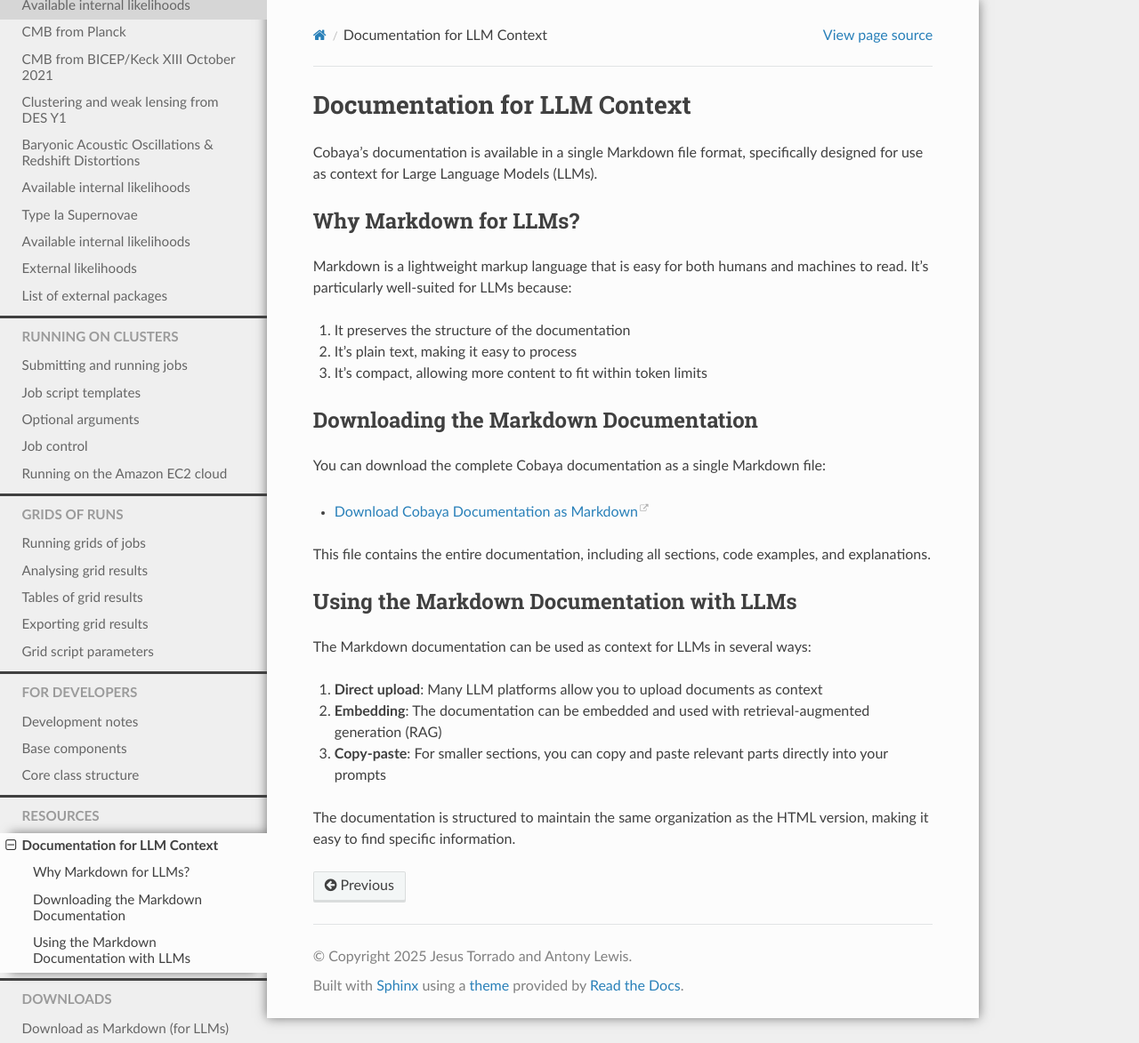
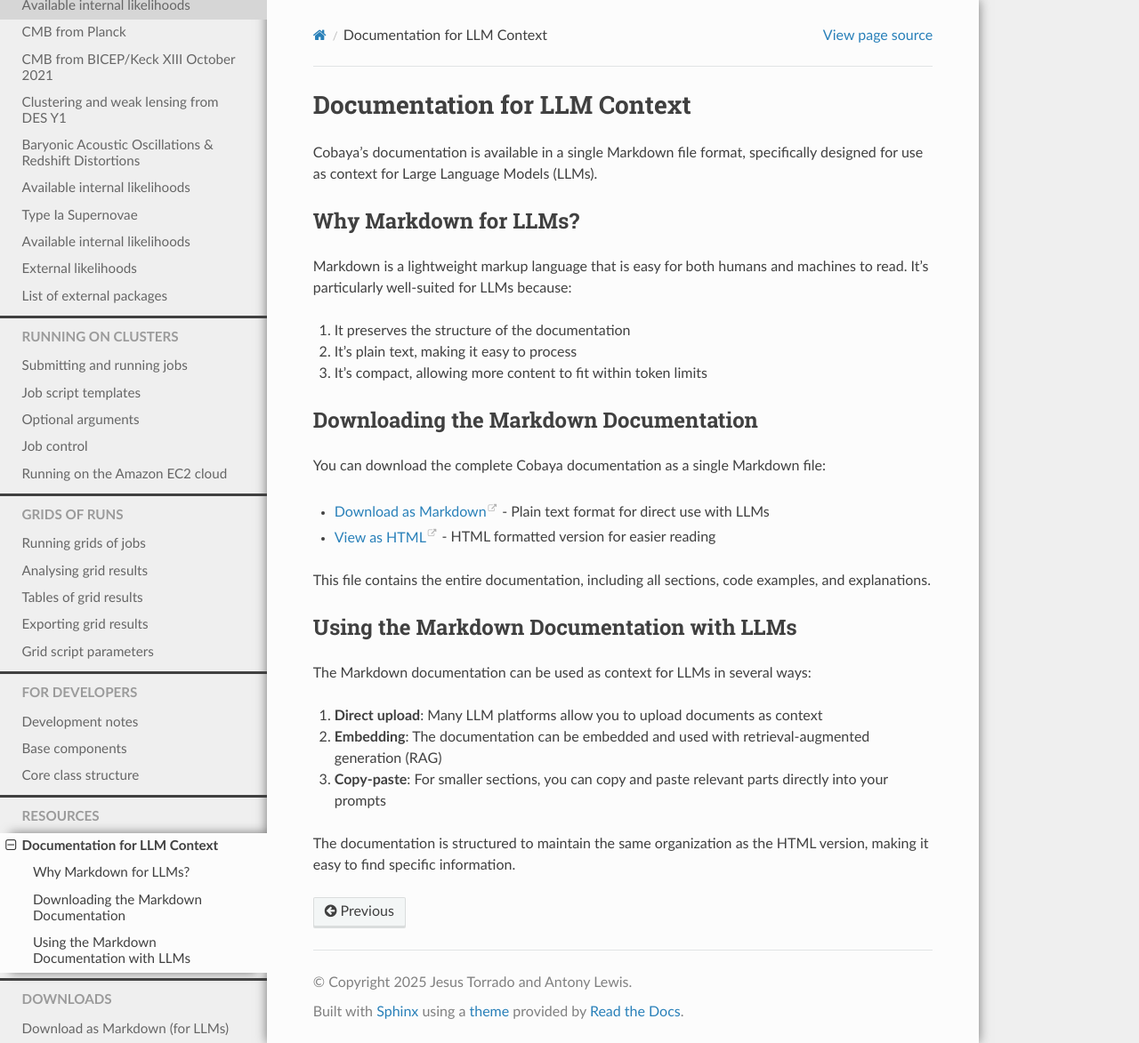
Before and after one commit to CobayaSampler/cobaya, a Sphinx documentation site: the page built from docs/llm_context.rst, in a window 1280 px wide and 1173 px high. Shown: the whole window at 89% size. Built offline with Sphinx 7.4.7 and the Read the Docs theme 3.1.0, drawn with Linux system fonts in a browser that asks for light colours; part of the change alters nothing that is shown.

Commit message:
Add HTML version of documentation and use html_static_path

```diff
--- a/docs/llm_context.rst
+++ b/docs/llm_context.rst
@@ -19,12 +19,13 @@ Downloading the Markdown Documentation
 
 You can download the complete Cobaya documentation as a single Markdown file:
 
-* `Download Cobaya Documentation as Markdown <cobaya_docs_combined.md>`_
+* `Download as Markdown <_static/cobaya_docs_combined.md>`_ - Plain text format for direct use with LLMs
+* `View as HTML <_static/cobaya_docs_combined.html>`_ - HTML formatted version for easier reading
 
 This file contains the entire documentation, including all sections, code examples, and explanations.
 
 Using the Markdown Documentation with LLMs
----------------------------------------
+------------------------------------------
 
 The Markdown documentation can be used as context for LLMs in several ways:
 
--- a/docs/pre_build_markdown.py
+++ b/docs/pre_build_markdown.py
@@ -8,47 +8,92 @@ import os
 import sys
 import subprocess
 import re
+import shutil
+import traceback
+
+
+def create_html_version(md_file):
+    """Create an HTML version of the markdown file."""
+    print("Creating HTML version of the markdown file...")
+
+    html_file = md_file.replace('.md', '.html')
+
+    try:
+        with open(md_file, 'r', encoding='utf-8') as f:
+            md_content = f.read()
+
+        # Create a simple HTML wrapper for the markdown content
+        html_content = f"""<!DOCTYPE html>
+<html>
+<head>
+    <meta charset="utf-8">
+    <title>Cobaya Documentation for LLMs</title>
+    <style>
+        body {{ font-family: Arial, sans-serif; line-height: 1.6; margin: 20px; }}
+        pre {{ background-color: #f5f5f5; padding: 10px; border-radius: 5px; overflow-x: auto; }}
+        code {{ background-color: #f5f5f5; padding: 2px 4px; border-radius: 3px; }}
+        h1, h2, h3, h4, h5, h6 {{ margin-top: 24px; margin-bottom: 16px; }}
+        a {{ color: #0366d6; text-decoration: none; }}
+        a:hover {{ text-decoration: underline; }}
+    </style>
+</head>
+<body>
+    <h1>Cobaya Documentation for LLMs</h1>
+    <p>This is the complete Cobaya documentation in a format suitable for use with Large Language Models.</p>
+    <hr>
+    <pre>{md_content}</pre>
+</body>
+</html>
+"""
+
+        with open(html_file, 'w', encoding='utf-8') as f:
+            f.write(html_content)
+
+        print(f"HTML version created at: {html_file}")
+        return html_file
+    except Exception as e:
+        print(f"ERROR creating HTML version: {e}")
+        return None
 
 
 def update_conf_py():
-    """Update conf.py to include the markdown file in html_extra_path."""
-    print("Updating conf.py to include the markdown file...")
+    """Update conf.py to include files in html_static_path."""
+    print("Updating conf.py to include files in html_static_path...")
 
     conf_path = "docs/conf.py"
     with open(conf_path, "r", encoding="utf-8") as f:
         content = f.read()
 
-    # The path to the markdown file relative to the conf.py directory
-    md_path = "cobaya_docs_combined.md"
+    # Create a _static directory if it doesn't exist
+    static_dir = os.path.join("docs", "_static")
+    os.makedirs(static_dir, exist_ok=True)
 
-    # Check if html_extra_path is already set
-    if "html_extra_path = " in content:
-        # Replace the existing html_extra_path
-        pattern = r"html_extra_path = \[([^\]]*)\]"
-        if re.search(pattern, content):
-            # Add to existing list if not already there
-            if f"'{md_path}'" not in content and f'"{md_path}"' not in content:
+    # Check if html_static_path is already set
+    if "html_static_path = " in content:
+        # Make sure theme_customisation is included
+        if "html_static_path = ['theme_customisation']" in content:
+            # Already set correctly
+            pass
+        elif "html_static_path = []" in content:
+            # Replace empty list
+            content = content.replace(
+                "html_static_path = []",
+                "html_static_path = ['theme_customisation']"
+            )
+        else:
+            # Add theme_customisation if not already there
+            if "'theme_customisation'" not in content and '"theme_customisation"' not in content:
+                pattern = r"html_static_path = \[([^\]]*)\]"
                 content = re.sub(
                     pattern,
                     lambda m: m.group(0)[:-1] +
-                             (f", '{md_path}'" if m.group(1) else f"'{md_path}'") +
+                             (", 'theme_customisation'" if m.group(1) else "'theme_customisation'") +
                              "]",
                     content
                 )
-        else:
-            # Replace the commented line
-            content = content.replace(
-                "# html_extra_path = []",
-                f"html_extra_path = ['{md_path}']"
-            )
     else:
-        # Add html_extra_path after html_static_path
-        content = content.replace(
-            "html_static_path = ['theme_customisation']",
-            "html_static_path = ['theme_customisation']\n\n" +
-            "# Add any extra paths that contain custom files\n" +
-            f"html_extra_path = ['{md_path}']"
-        )
+        # Add html_static_path if not present
+        content += "\n\n# Path to static files\nhtml_static_path = ['theme_customisation']\n"
 
     # Write the updated content back to the file
     with open(conf_path, "w", encoding="utf-8") as f:
@@ -58,18 +103,18 @@ def update_conf_py():
     with open(conf_path, "r", encoding="utf-8") as f:
         updated_content = f.read()
 
-    # Check if html_extra_path is in the updated content
-    if f"html_extra_path = ['{md_path}']" in updated_content or \
-       f'html_extra_path = ["{md_path}"]' in updated_content or \
-       f"'{md_path}'" in updated_content and "html_extra_path = [" in updated_content:
-        print("conf.py updated successfully with html_extra_path.")
+    # Check if html_static_path is in the updated content
+    if "html_static_path = ['theme_customisation']" in updated_content or \
+       'html_static_path = ["theme_customisation"]' in updated_content or \
+       "'theme_customisation'" in updated_content and "html_static_path = [" in updated_content:
+        print("conf.py updated successfully with html_static_path.")
     else:
-        print("ERROR: Failed to update conf.py with html_extra_path.")
+        print("ERROR: Failed to update conf.py with html_static_path.")
         print("Current content of conf.py:")
         print("---")
         print(updated_content)
         print("---")
-        raise RuntimeError("Failed to update conf.py with html_extra_path.")
+        raise RuntimeError("Failed to update conf.py with html_static_path.")
 
 
 def main():
@@ -117,9 +162,6 @@ def main():
 
         print(f"Markdown file generated at: {output_file}")
 
-        # Update conf.py to include the markdown file
-        update_conf_py()
-
         # Verify the file exists and has content
         file_size = os.path.getsize(output_file)
         print(f"Markdown file size: {file_size} bytes")
@@ -127,11 +169,34 @@ def main():
             print("ERROR: Markdown file is empty")
             return 1
 
-        print("Pre-build markdown documentation process completed successfully.")
+        # Create HTML version of the markdown file
+        html_file = create_html_version(output_file)
+        if not html_file:
+            print("WARNING: Failed to create HTML version of the markdown file")
+
+        # Update conf.py to ensure html_static_path is set correctly
+        update_conf_py()
+
+        # Copy files to _static directory
+        static_dir = os.path.join("docs", "_static")
+        os.makedirs(static_dir, exist_ok=True)
+
+        # Copy markdown file to _static
+        static_md_file = os.path.join(static_dir, "cobaya_docs_combined.md")
+        shutil.copy2(output_file, static_md_file)
+        print(f"Copied markdown file to: {static_md_file}")
+
+        # Copy HTML file to _static if it exists
+        if html_file and os.path.exists(html_file):
+            static_html_file = os.path.join(
+                static_dir, "cobaya_docs_combined.html")
+            shutil.copy2(html_file, static_html_file)
+            print(f"Copied HTML file to: {static_html_file}")
+
+        print("Pre-build markdown documentation completed successfully.")
         return 0
     except Exception as e:
         print(f"ERROR: An exception occurred during the build process: {e}")
-        import traceback
         traceback.print_exc()
         return 1
 
```
